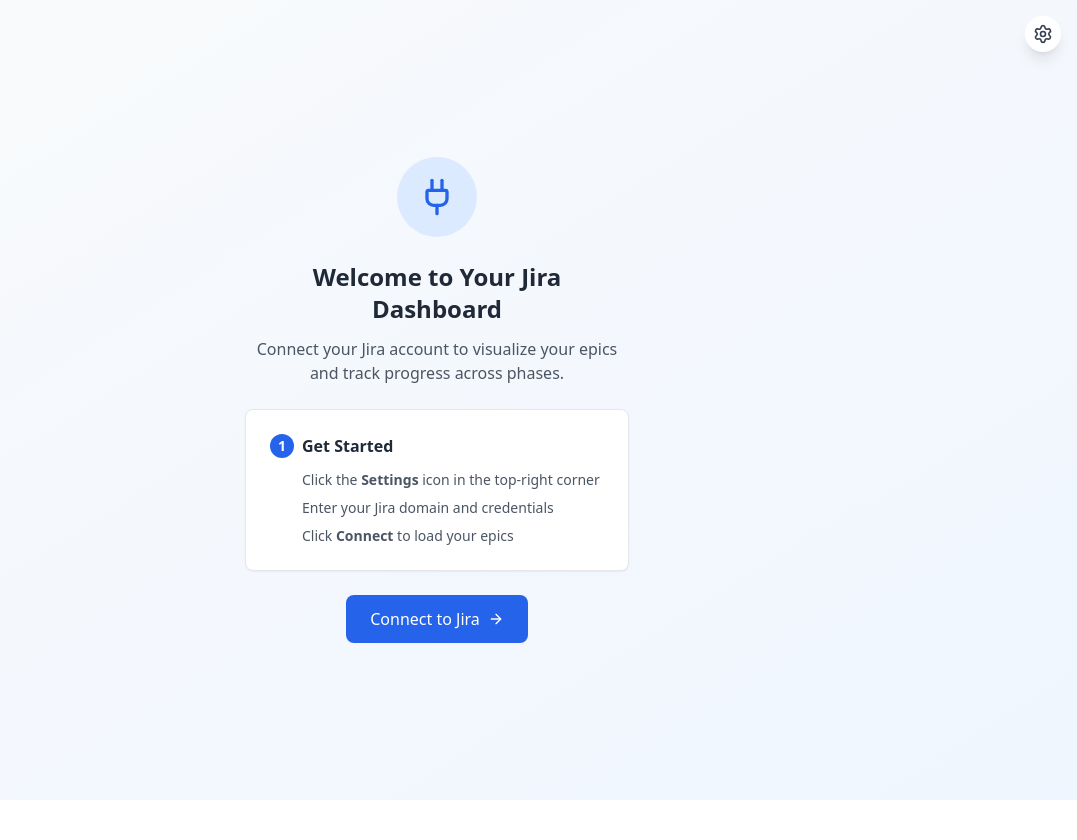
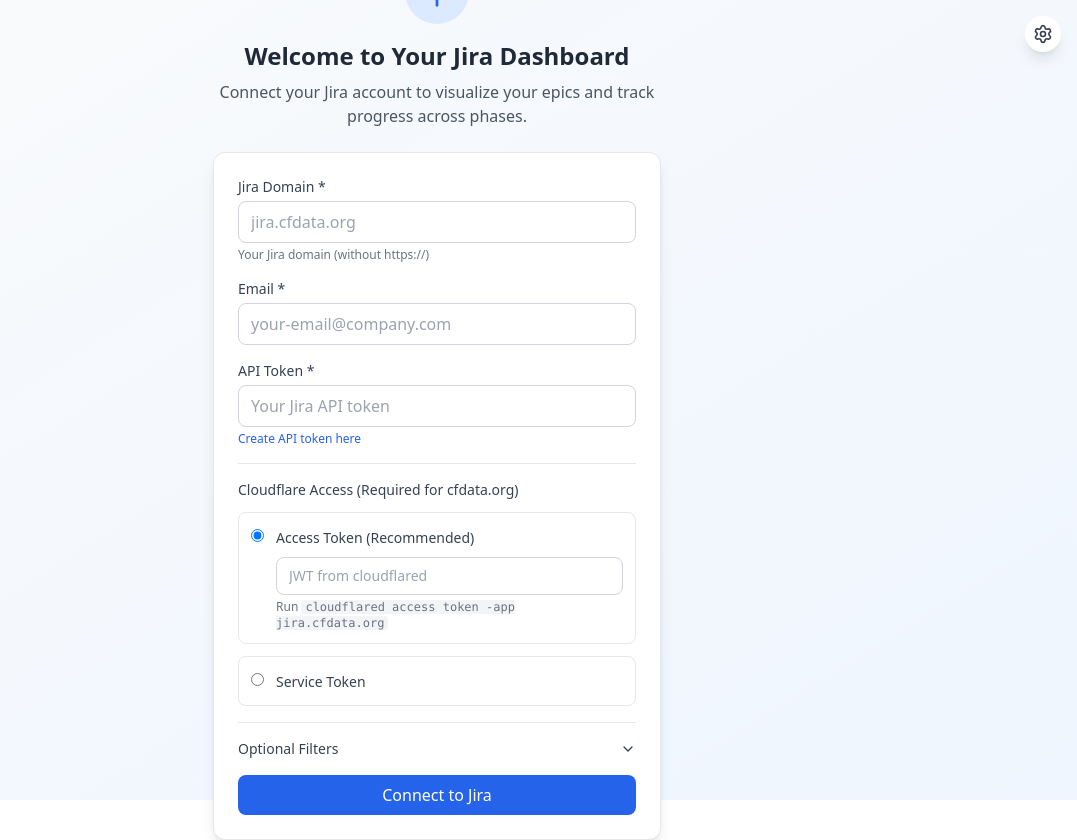
Before and after one commit to thicloudflare/jira-sprint-dashboard, a React (Vite) app: page / in a window 1280 px wide. Shown: the whole page, without its empty margins (203-1280 px from the left). Before the commit the page ends 800 px from the top, so only its background shows below. Built offline with nearby package versions, Linux system fonts and the light colour scheme.

Commit message:
Embed Jira form in empty state + dynamic API token link

```diff
--- a/src/App.tsx
+++ b/src/App.tsx
@@ -4,13 +4,13 @@
 import { Sidebar } from './components/Sidebar';
 import { Timeline } from './components/Timeline';
 import { PhaseDetailPanel } from './components/PhaseDetailPanel';
-import { JiraSettings, type JiraConfig } from './components/JiraSettings';
+import { JiraSettings, JiraConnectionForm, type JiraConfig } from './components/JiraSettings';
 import { JiraApiService } from './services/jiraApi';
 import { JiraWriteService } from './services/jiraWrite';
 import { transformJiraDataToTimeline } from './services/jiraTransformer';
 // import { PhasesApiService } from './services/phasesApi';
 import { getCurrentQuarter } from './components/QuarterFilter';
-import { Loader, AlertCircle, Plug, ArrowRight } from 'lucide-react';
+import { Loader, AlertCircle, Plug } from 'lucide-react';
 
 const PHASE_COLORS: Record<PhaseType, string> = {
   Discovery: '#8B5CF6',
@@ -555,33 +555,20 @@
 
 
       {!isConnected && !isLoading ? (
-        <div className="flex-1 flex items-center justify-center bg-gradient-to-br from-gray-50 to-blue-50">
-          <div className="text-center max-w-md px-8">
-            <div className="w-20 h-20 bg-blue-100 rounded-full flex items-center justify-center mx-auto mb-6">
-              <Plug className="w-10 h-10 text-blue-600" />
+        <div className="flex-1 flex items-center justify-center bg-gradient-to-br from-gray-50 to-blue-50 p-8">
+          <div className="w-full max-w-md">
+            <div className="text-center mb-6">
+              <div className="w-16 h-16 bg-blue-100 rounded-full flex items-center justify-center mx-auto mb-4">
+                <Plug className="w-8 h-8 text-blue-600" />
+              </div>
+              <h2 className="text-2xl font-bold text-gray-800 mb-2">Welcome to Your Jira Dashboard</h2>
+              <p className="text-gray-600">
+                Connect your Jira account to visualize your epics and track progress across phases.
+              </p>
             </div>
-            <h2 className="text-2xl font-bold text-gray-800 mb-3">Welcome to Your Jira Dashboard</h2>
-            <p className="text-gray-600 mb-6">
-              Connect your Jira account to visualize your epics and track progress across phases.
-            </p>
-            <div className="bg-white rounded-lg p-6 shadow-sm border border-gray-200 text-left mb-6">
-              <h3 className="font-semibold text-gray-800 mb-3 flex items-center gap-2">
-                <span className="w-6 h-6 bg-blue-600 text-white rounded-full flex items-center justify-center text-sm">1</span>
-                Get Started
-              </h3>
-              <ul className="text-sm text-gray-600 space-y-2 ml-8">
-                <li>Click the <strong>Settings</strong> icon in the top-right corner</li>
-                <li>Enter your Jira domain and credentials</li>
-                <li>Click <strong>Connect</strong> to load your epics</li>
-              </ul>
+            <div className="bg-white rounded-xl p-6 shadow-lg border border-gray-200">
+              <JiraConnectionForm onConnect={handleJiraConnect} isConnected={isConnected} embedded />
             </div>
-            <button
-              onClick={() => document.querySelector<HTMLButtonElement>('[data-jira-settings]')?.click()}
-              className="inline-flex items-center gap-2 bg-blue-600 text-white px-6 py-3 rounded-lg hover:bg-blue-700 transition-colors font-medium"
-            >
-              Connect to Jira
-              <ArrowRight className="w-4 h-4" />
-            </button>
           </div>
         </div>
       ) : (
--- a/src/components/JiraSettings.tsx
+++ b/src/components/JiraSettings.tsx
@@ -4,6 +4,12 @@
 interface JiraSettingsProps {
   onConnect: (config: JiraConfig) => void;
   isConnected: boolean;
+}
+
+interface JiraConnectionFormProps {
+  onConnect: (config: JiraConfig) => void;
+  isConnected: boolean;
+  embedded?: boolean;
 }
 
 export interface JiraConfig {
@@ -17,8 +23,8 @@
   cfAccessToken?: string;
 }
 
-export const JiraSettings = ({ onConnect, isConnected }: JiraSettingsProps) => {
-  const [isOpen, setIsOpen] = useState(false);
+// Exported form component for embedding in empty state
+export const JiraConnectionForm = ({ onConnect, isConnected, embedded = false }: JiraConnectionFormProps) => {
   const [isTesting, setIsTesting] = useState(false);
   const [cfAuthMethod, setCfAuthMethod] = useState<'token' | 'service'>('token');
   const [showFilters, setShowFilters] = useState(false);
@@ -48,36 +54,12 @@
 
     await onConnect(config);
     setIsTesting(false);
-    setIsOpen(false);
   };
 
   return (
+    <div className={embedded ? '' : 'bg-white rounded-lg shadow-2xl w-full max-w-md p-6 max-h-[90vh] overflow-y-auto'}>
+      {!embedded && (
         <>
-      <button
-        onClick={() => setIsOpen(true)}
-        className="fixed top-4 right-4 p-2 bg-white rounded-full shadow-lg hover:shadow-xl transition-all z-50"
-        title="Jira Settings"
-        data-jira-settings
-      >
-        <Settings className="w-5 h-5 text-gray-700" />
-        {isConnected && (
-          <div className="absolute -top-1 -right-1 w-3 h-3 bg-green-500 rounded-full" />
-        )}
-      </button>
-
-      {isOpen && (
-        <div className="fixed inset-0 bg-black bg-opacity-50 flex items-center justify-center z-50">
-          <div className="bg-white rounded-lg shadow-2xl w-full max-w-md p-6 max-h-[90vh] overflow-y-auto">
-            <div className="flex items-center justify-between mb-6">
-              <h2 className="text-2xl font-bold text-gray-800">Jira Connection</h2>
-              <button
-                onClick={() => setIsOpen(false)}
-                className="text-gray-500 hover:text-gray-700"
-              >
-                ✕
-              </button>
-            </div>
-
           {isConnected ? (
             <div className="mb-4 p-3 bg-green-50 border border-green-200 rounded-lg flex items-center gap-2">
               <CheckCircle className="w-5 h-5 text-green-600" />
@@ -89,6 +71,8 @@
               <span className="text-yellow-800 text-sm">Not connected</span>
             </div>
           )}
+        </>
+      )}
 
       <form onSubmit={handleSubmit} className="space-y-4">
         <div>
@@ -99,12 +83,12 @@
             type="text"
             value={config.domain}
             onChange={(e) => setConfig({ ...config, domain: e.target.value })}
-                  placeholder="your-company.atlassian.net"
+            placeholder="jira.cfdata.org"
             className="w-full px-3 py-2 border border-gray-300 rounded-lg focus:ring-2 focus:ring-blue-500 focus:border-transparent"
             required
           />
           <p className="text-xs text-gray-500 mt-1">
-                  Your Atlassian domain (without https://)
+            Your Jira domain (without https://)
           </p>
         </div>
 
@@ -136,7 +120,7 @@
           />
           <p className="text-xs text-gray-500 mt-1">
             <a
-                    href="https://id.atlassian.com/manage-profile/security/api-tokens"
+              href={config.domain ? `https://${config.domain}/plugins/servlet/de.resolution.apitokenauth/admin` : 'https://id.atlassian.com/manage-profile/security/api-tokens'}
               target="_blank"
               rel="noopener noreferrer"
               className="text-blue-600 hover:underline"
@@ -266,17 +250,40 @@
           )}
         </button>
       </form>
+    </div>
+  );
+};
 
-            <div className="mt-6 p-4 bg-blue-50 rounded-lg">
-              <h4 className="text-sm font-semibold text-blue-900 mb-2">📘 Setup Instructions:</h4>
-              <ol className="text-xs text-blue-800 space-y-1 list-decimal list-inside">
-                <li>Go to Atlassian account settings</li>
-                <li>Create a new API token</li>
-                <li>Copy your Jira domain (without https://)</li>
-                <li>Enter your credentials above</li>
-                <li>Click "Connect to Jira"</li>
-              </ol>
+export const JiraSettings = ({ onConnect, isConnected }: JiraSettingsProps) => {
+  const [isOpen, setIsOpen] = useState(false);
+
+  return (
+    <>
+      <button
+        onClick={() => setIsOpen(true)}
+        className="fixed top-4 right-4 p-2 bg-white rounded-full shadow-lg hover:shadow-xl transition-all z-50"
+        title="Jira Settings"
+        data-jira-settings
+      >
+        <Settings className="w-5 h-5 text-gray-700" />
+        {isConnected && (
+          <div className="absolute -top-1 -right-1 w-3 h-3 bg-green-500 rounded-full" />
+        )}
+      </button>
+
+      {isOpen && (
+        <div className="fixed inset-0 bg-black bg-opacity-50 flex items-center justify-center z-50">
+          <div className="bg-white rounded-lg shadow-2xl w-full max-w-md p-6 max-h-[90vh] overflow-y-auto">
+            <div className="flex items-center justify-between mb-6">
+              <h2 className="text-2xl font-bold text-gray-800">Jira Connection</h2>
+              <button
+                onClick={() => setIsOpen(false)}
+                className="text-gray-500 hover:text-gray-700"
+              >
+                ✕
+              </button>
             </div>
+            <JiraConnectionForm onConnect={(config) => { onConnect(config); setIsOpen(false); }} isConnected={isConnected} embedded />
           </div>
         </div>
       )}
```
Lines whose indentation alone changed are shown as unchanged.
